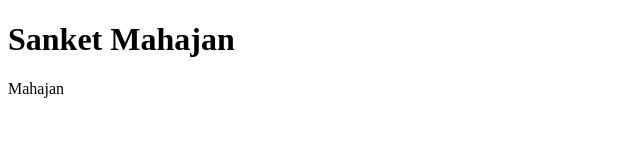
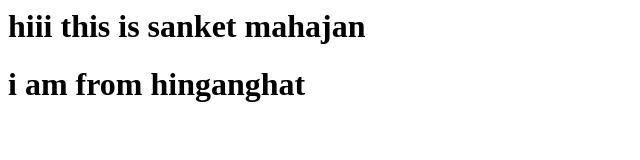
Before and after one commit to sanketmahajan7/test, a plain HTML site: page index.html in a window 1280 px wide. Shown: the whole page, without its empty margins (0-640 px from the left). Drawn offline with Linux system fonts and the light colour scheme.

```diff
--- a/index.html
+++ b/index.html
@@ -1,12 +1,2 @@
-<!DOCTYPE html>
-<html lang="en">
-<head>
-    <meta charset="UTF-8">
-    <meta name="viewport" content="width=device-width, initial-scale=1.0">
-    <title>Document</title>
-</head>
-<body>
-    <h1>Sanket Mahajan</h1>
-   <p>Mahajan</p>
-</body>
-</html>
+<h1>hiii this is sanket mahajan</h1>
+<h1>i am from hinganghat</h1>
```
